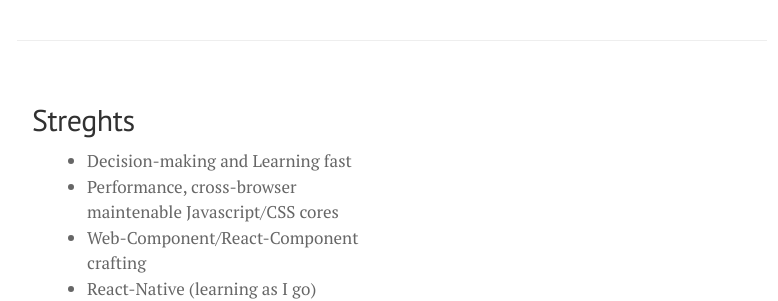
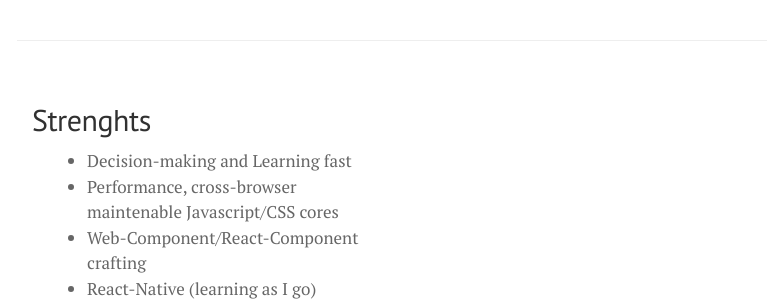
Before and after one commit to Rendez/portfolio, a Jekyll site: the page built from index.html, in a window 1280 px wide and 900 px high, scrolled down 953 px. Shown: the part 160-461 px from the top of the window, without its empty margins (248-1026 px from the left). Built offline with Jekyll 4.4.1, drawn with Linux system fonts in a browser that asks for light colours; Markdown is read by kramdown in place of the engine named in the settings.

```diff
--- a/index.html
+++ b/index.html
@@ -45,7 +45,7 @@
 
 <div class="row latest">
   <div class="col-sm-12">
-    <h2>Streghts</h2>
+    <h2>Strenghts</h2>
     <div class="col-sm-6">
       <ul>
         <li>Decision-making and Learning fast</li>
```
